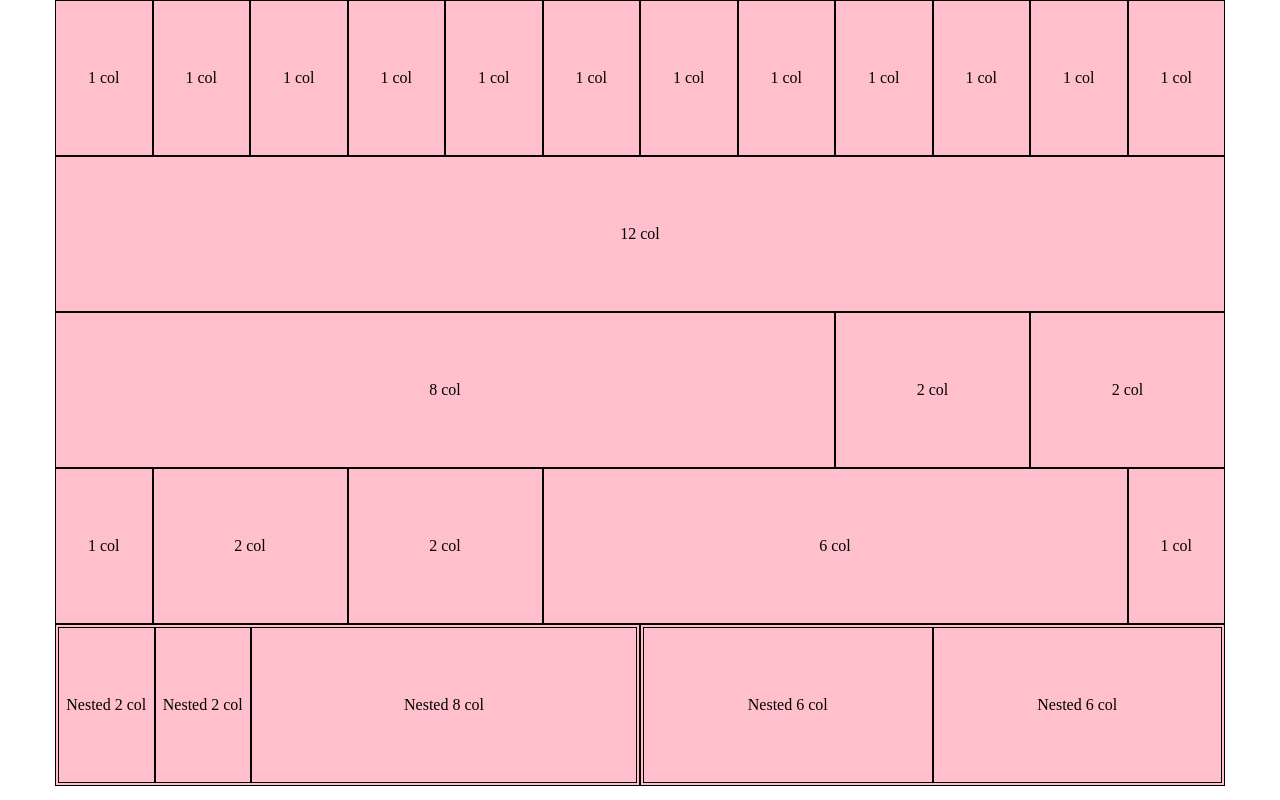
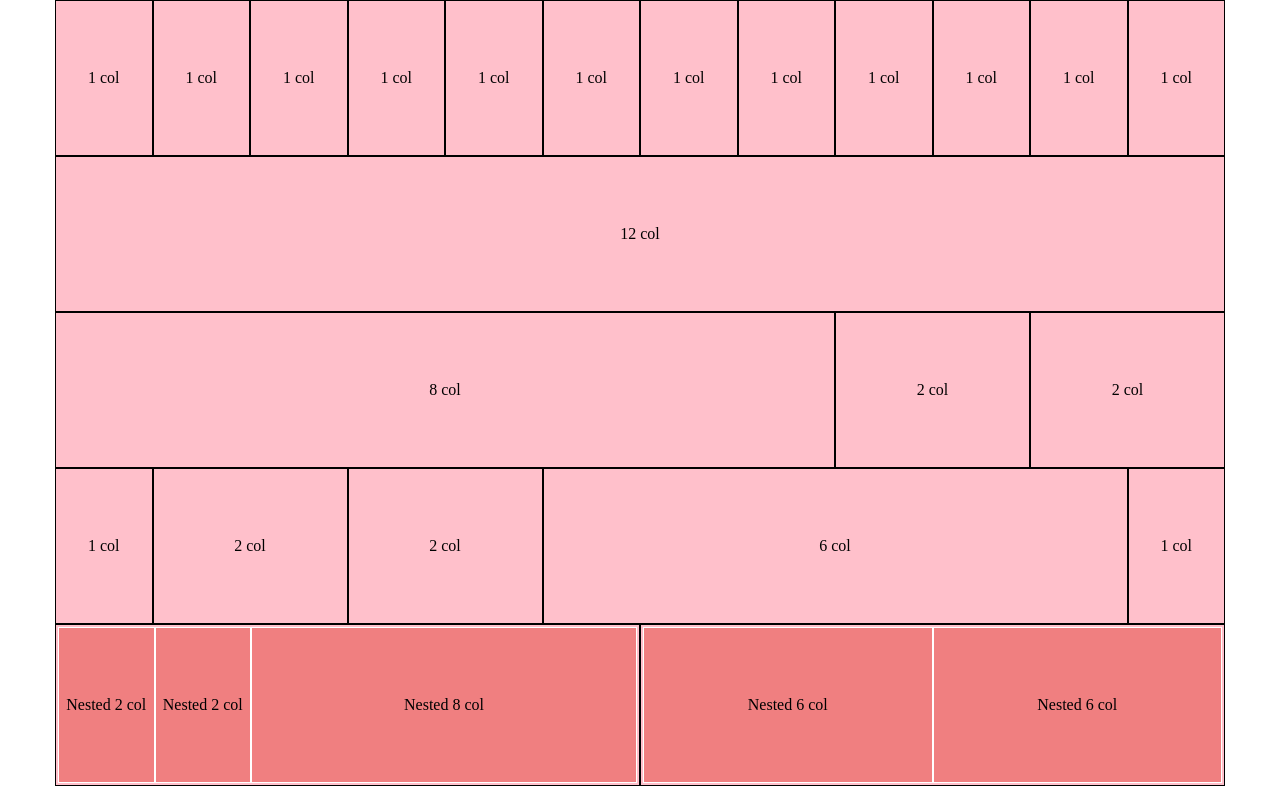
Before and after one commit to davidedallecarbonare94/html-css-12bool, a plain HTML site: page index.html in a window 1280 px wide. Drawn offline with Linux system fonts and the light colour scheme.

Commit message:
add css/adjust page structure/end project

```diff
--- a/assets/css/style.css
+++ b/assets/css/style.css
@@ -6,3 +6,10 @@
     vertical-align: middle;
     padding: 2px;
 }
+.col_6>.col_2,
+.col_6 .col_2,
+.col_6 .col_8,
+.col_6 .col_6{
+    background-color: rgba(240, 127, 128, 1);
+    border: 1px solid white;
+}
--- a/index.html
+++ b/index.html
@@ -51,7 +51,5 @@
             </div>
         </div>
     </header>
-    <main></main>
-    <footer></footer>
 </body>
 </html>
```
